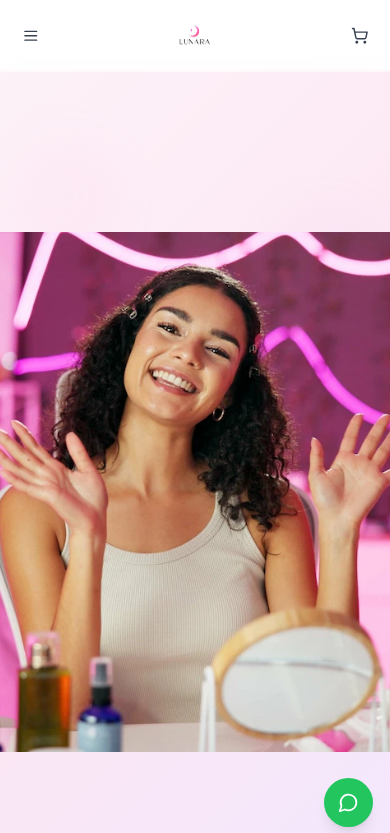
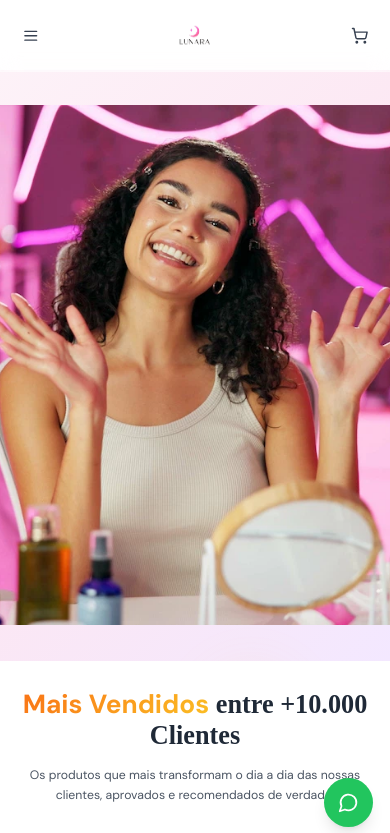
Before and after one commit to LucasNQ/lunara-lvble-4, a React (Vite) app: page / in a window 390 px wide. Shown: the top 833 px of the page. Built offline with nearby package versions, Linux system fonts and the light colour scheme; a web font is replaced by a local one.

Commit message:
Reverted to commit e0cafc6b0e3871d16613c2ac7b93fe5dacb3c274

```diff
--- a/src/components/HeroSection.tsx
+++ b/src/components/HeroSection.tsx
@@ -3,7 +3,7 @@ import OptimizedImage from './OptimizedImage';
 
 const HeroSection = () => {
   return (
-    <section id="inicio" className="relative gradient-bg overflow-hidden min-h-[100vh] xs:min-h-[90vh] sm:min-h-[80vh] md:min-h-[50vh] lg:min-h-[60vh] flex items-center">
+    <section id="inicio" className="relative gradient-bg overflow-hidden min-h-[70vh] md:min-h-[50vh] lg:min-h-[60vh] flex items-center">
       {/* Background Pattern - Optimized for performance */}
       <div className="absolute inset-0 opacity-10" aria-hidden="true">
         <div className="absolute top-20 left-2 sm:left-4 md:left-10 w-32 h-32 sm:w-48 sm:h-48 md:w-72 md:h-72 bg-pink-300 rounded-full mix-blend-multiply filter blur-xl animate-pulse"></div>
@@ -15,8 +15,8 @@ const HeroSection = () => {
         }}></div>
       </div>
 
-      <div className="w-full h-full relative z-10">
-        <div className="w-full h-full fade-in">
+      <div className="w-full relative z-10">
+        <div className="w-full fade-in">
           <OptimizedImage
             src="/lovable-uploads/55505b55-7b7f-4725-a602-48eec7ae7b42.png"
             alt="Mulher com cabelo liso e saudável usando produtos Lunara"
```
